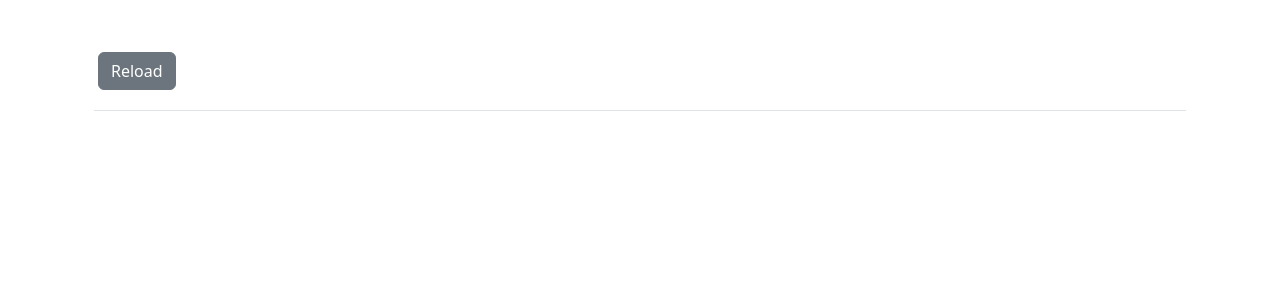
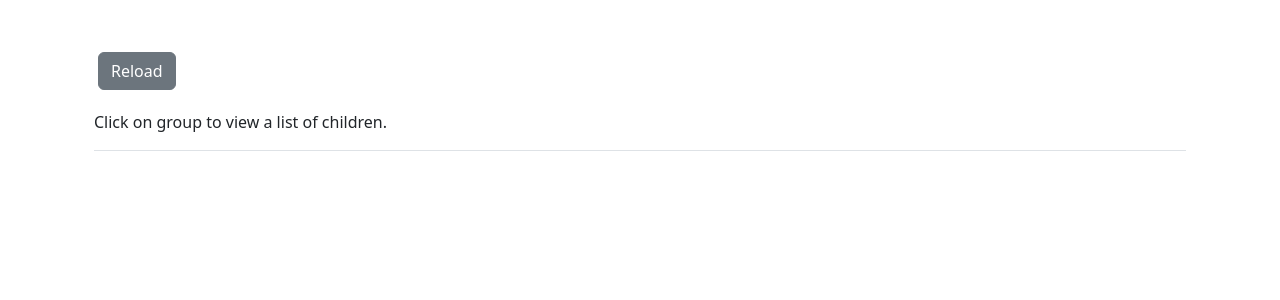
Before and after one commit to nameses/kindergartenDB_python, a Django app: page /groups/ in a window 1280 px wide. Shown: the part 72-372 px from the top of the page. Run offline with Django 4.2, Linux system fonts and the light colour scheme; data that the repository does not hold is empty.

Commit message:
group list fix

```diff
--- a/kindergartenDB/templates/kindergarten/group_list.html
+++ b/kindergartenDB/templates/kindergarten/group_list.html
@@ -3,12 +3,14 @@
 {% block title %}Groups list{% endblock %}
 
 {% block content %}
-    <div class="d-flex text-muted pb-3 pl-5 border-bottom bd-example">
-        {% if request.user.is_staff %}
-            <a class="btn btn-primary m-1" href="/group/add">Create new</a>
-        {% endif %}
-        <a class="btn btn-secondary m-1" href="/groups/">Reload</a>
-
+    <div class="border-bottom">
+        <div class="d-flex text-muted pb-3 pl-5 bd-example">
+            {% if request.user.is_staff %}
+                <a class="btn btn-primary m-1" href="/group/add">Create new</a>
+            {% endif %}
+            <a class="btn btn-secondary m-1" href="/groups/">Reload</a>
+        </div>
+        <p>Click on group to view a list of children.</p>
     </div>
     {% for group in groups %}
         <div class="d-flex text-muted pt-3">
```
